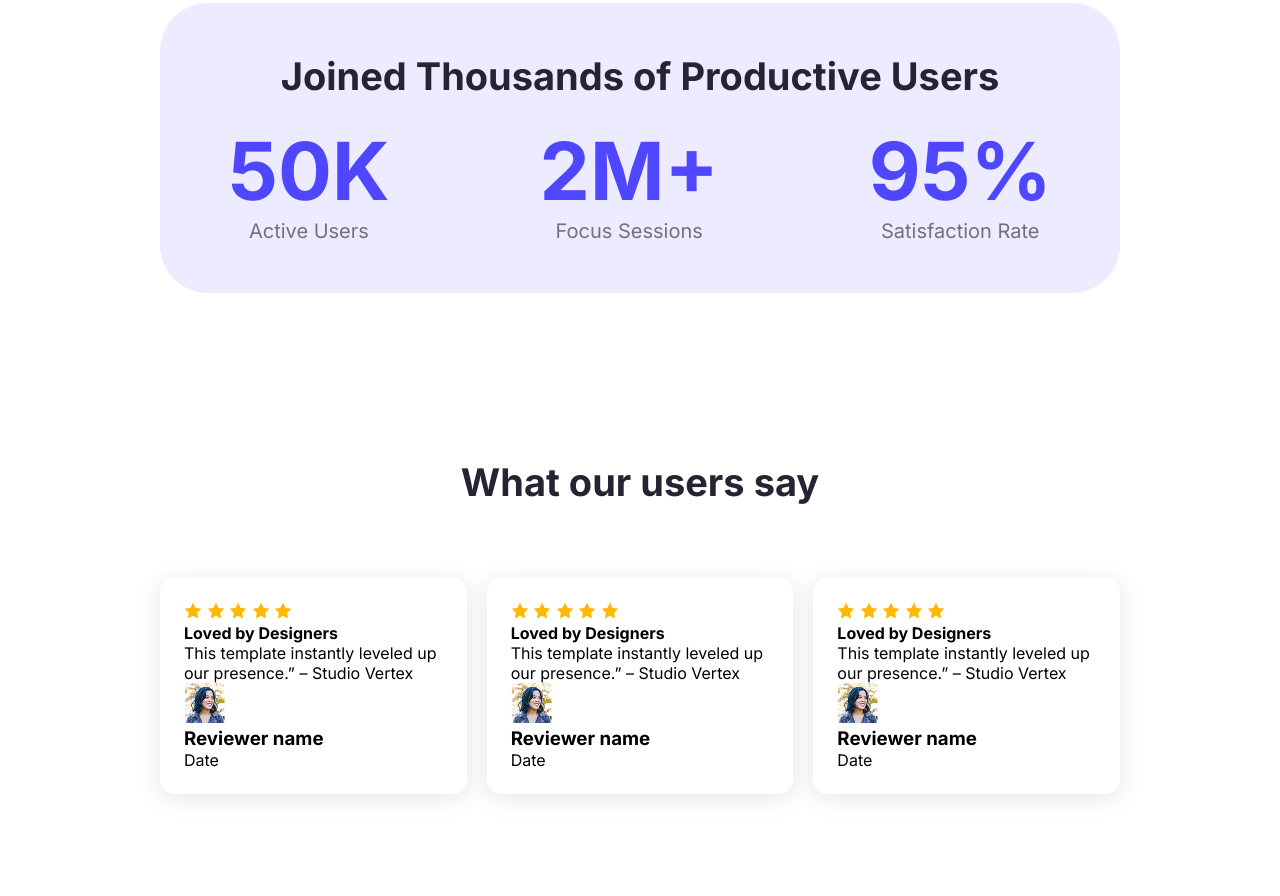
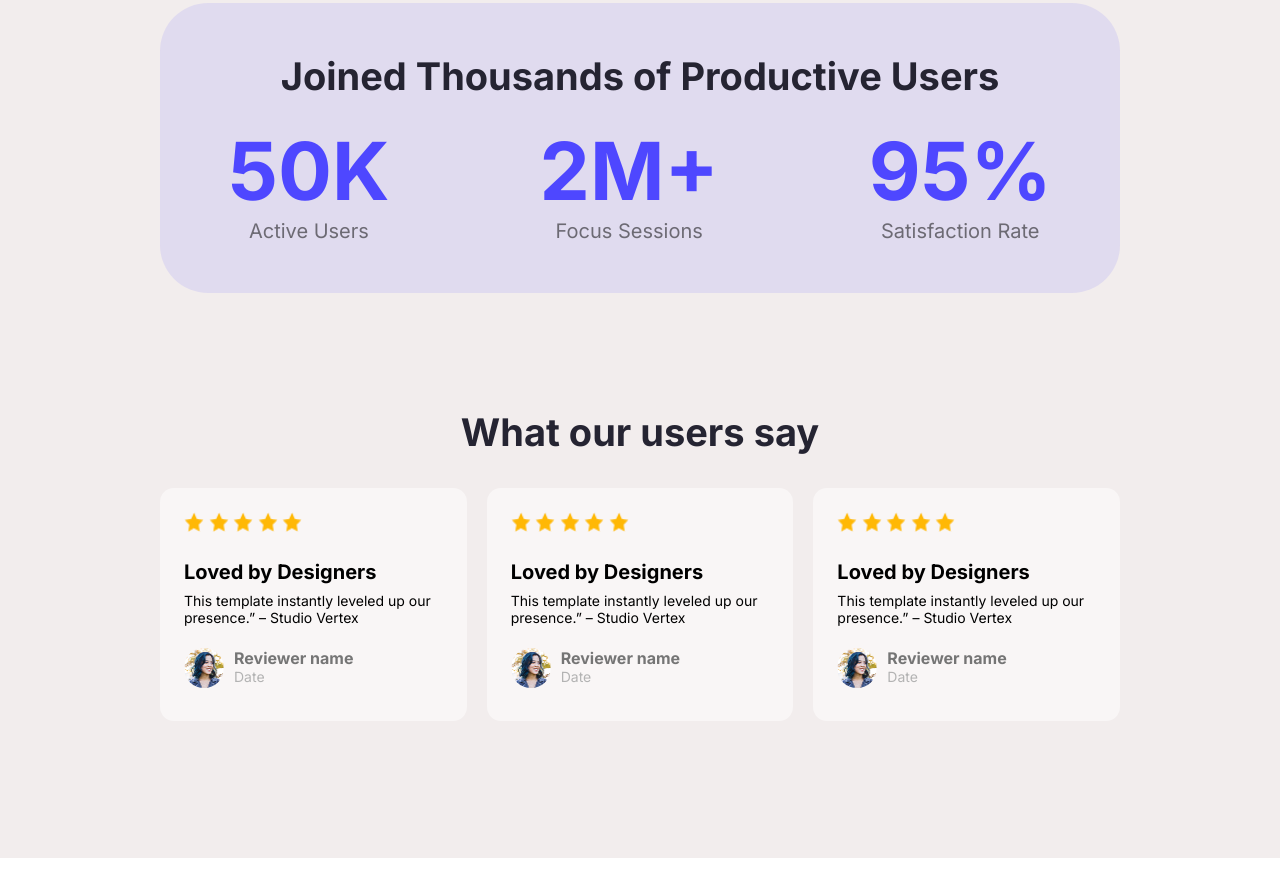
Before and after one commit to nafeescse/assignment-1-12-, a plain HTML site: page index.html in a window 1280 px wide. Shown: the part 1352-2248 px from the top of the page. Drawn offline with Linux system fonts and the light colour scheme.

Commit message:
polishing card commit

```diff
--- a/index.html
+++ b/index.html
@@ -69,7 +69,7 @@
                             <img src="Assets/icon-star.png" alt="">
                             <img src="Assets/icon-star.png" alt="">
                         </div>
-                        <h4>Loved by Designers</h4>
+                        <h4 class="review-title">Loved by Designers</h4>
                         <p>This template instantly leveled up our presence.” – Studio Vertex</p>
                         <div class="profiles">
                             <img src="Assets/avatar.png" alt="">
@@ -87,7 +87,7 @@
                             <img src="Assets/icon-star.png" alt="">
                             <img src="Assets/icon-star.png" alt="">
                         </div>
-                        <h4>Loved by Designers</h4>
+                        <h4 class="review-title">Loved by Designers</h4>
                         <p>This template instantly leveled up our presence.” – Studio Vertex</p>
                         <div class="profiles">
                             <img src="Assets/avatar.png" alt="">
@@ -105,7 +105,7 @@
                             <img src="Assets/icon-star.png" alt="">
                             <img src="Assets/icon-star.png" alt="">
                         </div>
-                        <h4>Loved by Designers</h4>
+                        <h4 class="review-title">Loved by Designers</h4>
                         <p>This template instantly leveled up our presence.” – Studio Vertex</p>
                         <div class="profiles">
                             <img src="Assets/avatar.png" alt="">
--- a/styles.css
+++ b/styles.css
@@ -67,11 +67,16 @@ nav{
     align-items: center;
 }
 
+main{
+    background-color: #F2EDED;
+}
+
 .action{
     display: flex;
     justify-content: space-between;
     align-items: center;
-    margin: 116px 160px 116px 160px;
+    margin: 0px 160px 116px 160px;
+    padding-top: 116px;
 }
 
 .action-text{
@@ -145,28 +150,69 @@ nav{
 }
 
 .card-section{
-    background-color: #ffffff;
-    padding: 50px 0px;
+    /* background-color: #fff; */
+    padding-bottom: 137px;
     margin: 116px 160px 116px 160px;
     display: flex;
     flex-direction: column;
     align-items: center;
     border-radius: 48px;
-    gap: 50px;
+    gap: 10px;
 
 }
 
 .card-container{
     display: flex;
     justify-content: space-between;
-    background-color: #fff;
+    /* background-color: #fff; */
     align-items: center;
     gap: 20px;
 }
 
 .card{
     border-radius: 14px;
-    box-shadow: 0px 4px 24px rgba(0, 0, 0, 0.1);
-    gap: 24;
+    /* box-shadow: 0px 4px 24px rgba(0, 0, 0, 0.1); */
     padding: 24px;
+    background-color: #ffffff7c;
+    max-width: 366px;
 }
+
+.card p{
+    font-size: 14px;
+    margin-bottom: 12px;
+}
+
+.icons img{
+    width: 20px;
+    height: 20px;
+    margin-bottom: 24px;
+}
+
+.review-title{
+    margin-bottom: 8px;
+    font-size: 20px;
+}
+
+.profiles{
+    display: flex;
+    justify-content: start;
+    align-items: center;
+    gap: 10px;
+}
+
+.profiles img{
+    width: 40px;
+    height: 40px;
+    border-radius: 50%;
+    margin: 0;
+}
+.profile-name h3{
+    padding-top: 10px;
+    font-size: 16px;
+    color: #757575;
+}
+
+.profile-name p{
+    font-size: 14px;
+    color: #B3B3B3;
+}
```
